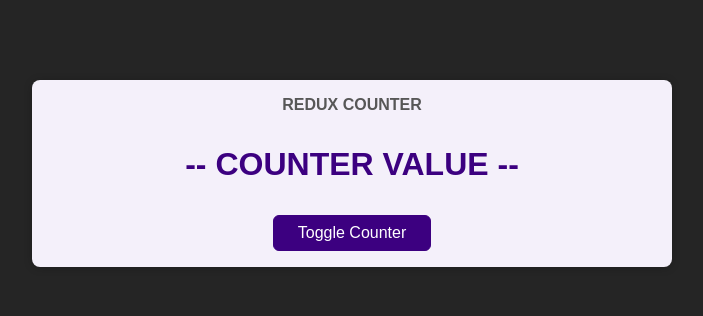
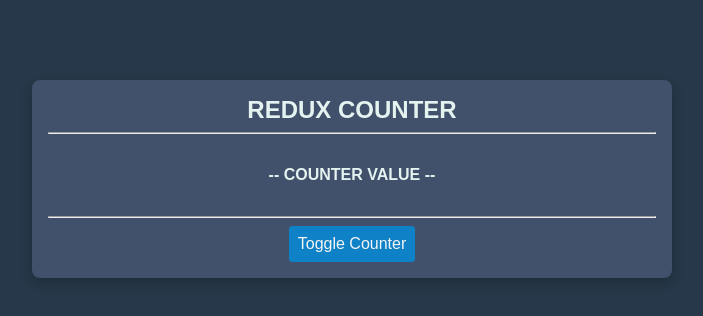
Before and after one commit to SomyaBhatnagar19/ReduxCounter, a React (Create React App) app: page / in a window 1280 px wide. Shown: the top 316 px of the page, without its empty margins (288-991 px from the left). Built offline with nearby package versions, Linux system fonts and the light colour scheme.

Commit message:
Making and installing a new setup to make proper counter as the instructor.

```diff
--- a/src/components/Counter.js
+++ b/src/components/Counter.js
@@ -6,7 +6,9 @@ const Counter = () => {
   return (
     <main className={classes.counter}>
       <h1>Redux Counter</h1>
+      <hr className={classes.hrLine}></hr>
       <div className={classes.value}>-- COUNTER VALUE --</div>
+      <hr className={classes.hrLine}></hr>
       <button onClick={toggleCounterHandler}>Toggle Counter</button>
     </main>
   );
--- a/src/components/Counter.module.css
+++ b/src/components/Counter.module.css
@@ -1,23 +1,28 @@
 .counter {
   margin: 5rem auto;
-  box-shadow: 0 1px 8px rgba(0, 0, 0, 0.2);
+  box-shadow: 0 5px 12px rgba(0, 0, 0, 0.2);
   width: 40rem;
   border-radius: 8px;
   padding: 1rem;
   text-align: center;
-  background-color: #f4f0fa;
+  background-color: #41506b;
 }
 
 .counter h1 {
   text-transform: uppercase;
-  color: #575757;
+  color: #e4f2f0;
   margin: 0;
-  font-size: 1rem;
+  font-size: 1.5rem;
+}
+
+.brkLine {
+  border: 0.1rem solid #e4f2f0;
+  /* margin: 10px 0; */
 }
 
 .value {
-  font-size: 2rem;
-  color: #3c0080;
+  font-size: 1rem;
+  color: #e4f2f0;
   margin: 2rem 0;
   font-weight: bold;
 }
--- a/src/index.css
+++ b/src/index.css
@@ -6,21 +6,21 @@ body {
   margin: 0;
   font-family: sans-serif;
   color: #252525;
-  background-color: #252525;
+  background-color: #263849;
 }
 
 button {
   font: inherit;
   cursor: pointer;
-  background-color: #3c0080;
-  border: 1px solid #3c0080;
-  color: white;
-  padding: 0.5rem 1.5rem;
-  border-radius: 6px;
+  background-color: #0f81c7;
+  border: 1px solid #0f81c7;
+  color: whitesmoke;
+  padding: 0.5rem;
+  border-radius: 3px;
 }
 
 button:hover,
 button:active {
-  background-color: #5b14ac;
-  border-color: #5b14ac;
+  background-color: blue;
+  border-color: blue;
 }
```
Also changed, not shown: 1 other file (tests, documents, lock files or other folders).
